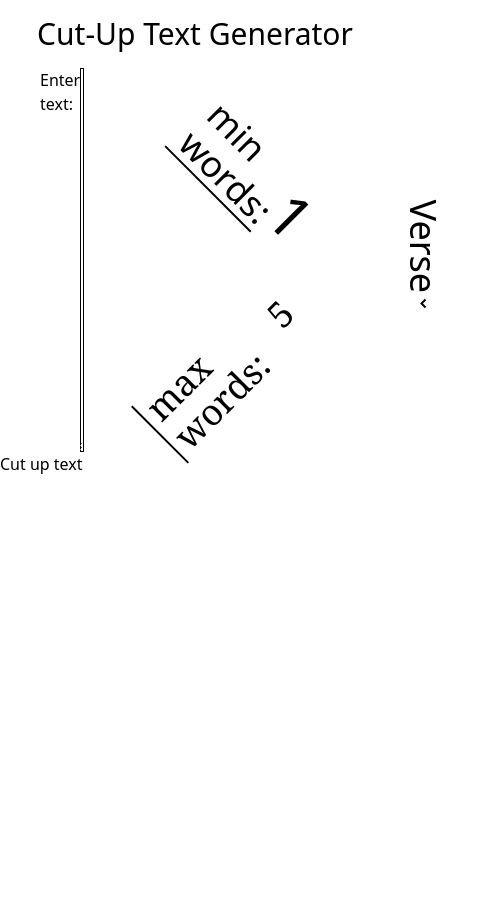
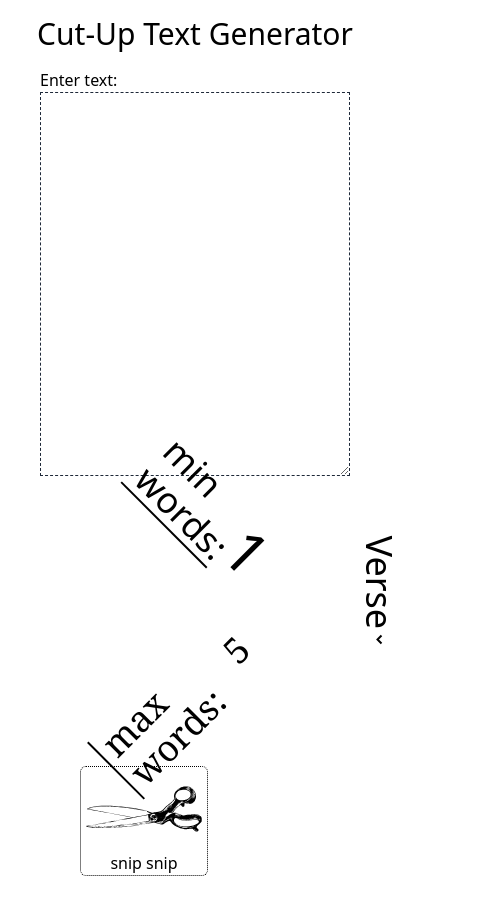
Before and after one commit to dku7/cut-up-tool, a React (Vite) app: page / in a window 390 px wide. Shown: the whole page, 481 px wide, since content can reach past the window. Before the commit the page ends 844 px from the top, so only its background shows below. Built offline with nearby package versions, Linux system fonts and the light colour scheme.

Commit message:
add random font styles

```diff
--- a/src/components/TextConsumer.tsx
+++ b/src/components/TextConsumer.tsx
@@ -1,7 +1,12 @@
 import { useCallback, useState } from "react";
-import { getRandomFont, getRandomLineLength } from "../utils/utils";
+import {
+  getRandomFont,
+  getRandomFontStyle,
+  getRandomLineLength,
+} from "../utils/utils";
 import { cutUpFormat, cutUpLength } from "../types/types";
 import Settings from "./Settings";
+import scissorsSVG from "../assets/scissors.svg";
 
 const defaultCutUpLength: cutUpLength = {
   min: 1,
@@ -52,13 +57,13 @@ export default function TextConsumer() {
 
   return (
     <main>
-      <div className="flex px-10 md:px-20 lg:px-40">
+      <div className="flex flex-col lg:flex-row px-10 md:px-20 lg:px-40">
         <p>Enter text:</p>
         <textarea
-          className="border border-black pl-0.5 h-96 w-full font-mono"
+          className="border border-gray-800 border-dashed pl-0.5 w-full font-mono h-fit min-h-96"
           value={text}
           onChange={handleTextChange}></textarea>
-        <div className="mt-20">
+        <div className="mt-2 mb-10">
           <Settings
             cutUpLength={cutUpLength}
             format={cutUpFormat}
@@ -66,17 +71,21 @@ export default function TextConsumer() {
             handleMaxWordsChange={handleMaxWordsChange}
             handleFormatChange={handleFormatChange}
           />
+          <button
+            onClick={handleCutUpText}
+            className="hover:cursor-pointer w-32 mt-10 ml-10 border rounded-md border-dotted border-black hover:shadow-lg hover:border-solid hover:border-2">
+            <img src={scissorsSVG} alt="scissors" />
+            snip snip
+          </button>
         </div>
       </div>
 
-      <div>
-        <button onClick={handleCutUpText}>Cut up text</button>
-
+      <div className="flex px-10 md:px-20 lg:px-40 flex-col">
         <p className="leading-10">
           {cutUpText.map((words, index) => (
             <span
               key={index}
-              className={`border border-black m-4 text-xl ${getRandomFont()}`}>
+              className={`border border-black m-4 text-xl ${getRandomFont()} ${getRandomFontStyle()}`}>
               {words}
               {cutUpFormat === "verse" &&
               index % getRandomLineLength() === 0 ? (
--- a/src/utils/utils.ts
+++ b/src/utils/utils.ts
@@ -16,3 +16,9 @@ export function getRandomLineLength() {
 
   return Math.floor(Math.random() * (max - min + 1) + min);
 }
+
+export function getRandomFontStyle() {
+  const styles = ["font-semibold", "font-normal", "font-light"];
+
+  return styles[Math.floor(Math.random() * styles.length)];
+}
```
